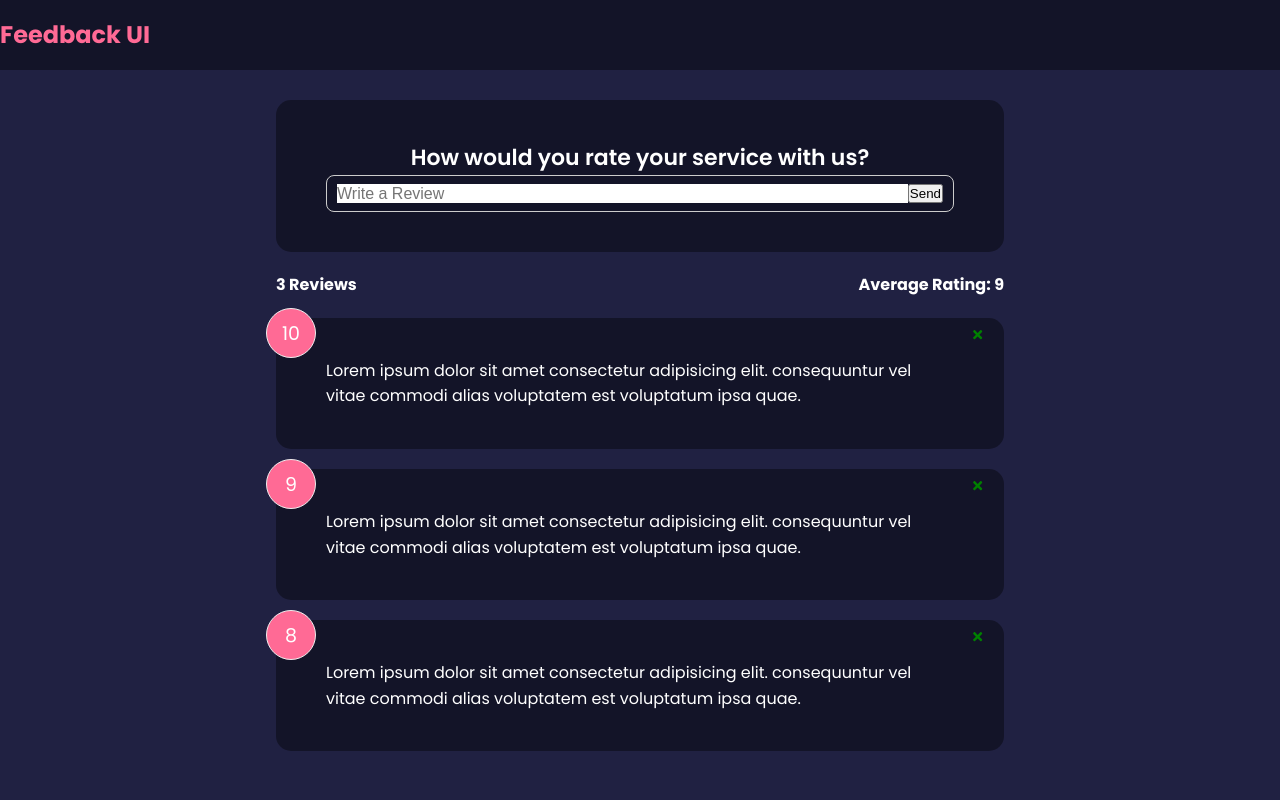
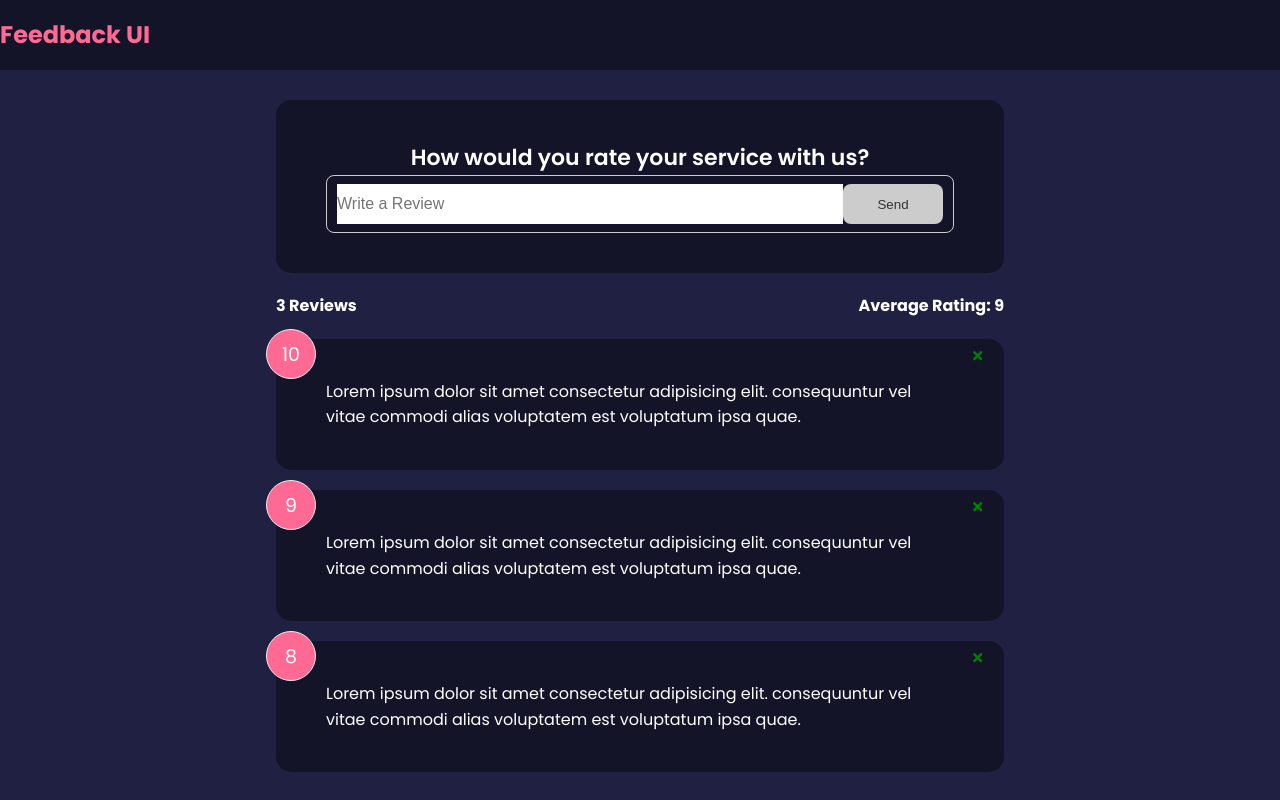
Before and after one commit to imnakul/Feedback-App, a React (Create React App) app: page / in a window 1280 px wide. Built offline with nearby package versions, Linux system fonts and the light colour scheme.

Commit message:
Real Time Validation of SEND Button

```diff
--- a/src/components/FeedbackForm.jsx
+++ b/src/components/FeedbackForm.jsx
@@ -1,10 +1,23 @@
 import Card from "./shared/Card";
 import { useState } from "react";
+import Button from "./shared/Button";
 
 function FeedbackForm() {
    const [text, setText] = useState("");
+   const [btnDisabled, setBtnDisabled] = useState(true);
+   const [message, setMessage] = useState("");
 
    const handleTextChange = (e) => {
+      if (text === "") {
+         setBtnDisabled(true);
+         setMessage(null);
+      } else if (text !== "" && text.trim().length <= 10) {
+         setMessage("Text must be atleast 10 characters!");
+         setBtnDisabled(true);
+      } else {
+         setMessage(null);
+         setBtnDisabled(false);
+      }
       //console.log(e.target.value);
       setText(e.target.value);
    };
@@ -21,8 +34,12 @@
                   placeholder='Write a Review'
                   value={text}
                />
-               <button type='submit'>Send</button>
+               <Button type='submit' isDisabled={btnDisabled}>
+                  Send
+               </Button>
             </div>
+
+            {message && <div className='message'>{message}</div>}
          </form>
       </Card>
    );
--- /dev/null
+++ b/src/components/shared/Button.jsx
@@ -0,0 +1,27 @@
+import PropTypes from "prop-types";
+
+function Button({
+   children,
+   version = "primary",
+   type = "button",
+   isDisabled = "false",
+}) {
+   return (
+      <button
+         type={type}
+         disabled={isDisabled}
+         className={`btn btn-${version}`}
+      >
+         {children}
+      </button>
+   );
+}
+
+Button.propTypes = {
+   children: PropTypes.node,
+   version: PropTypes.string,
+   type: PropTypes.string,
+   isDisabled: PropTypes.bool,
+};
+
+export default Button;
```
